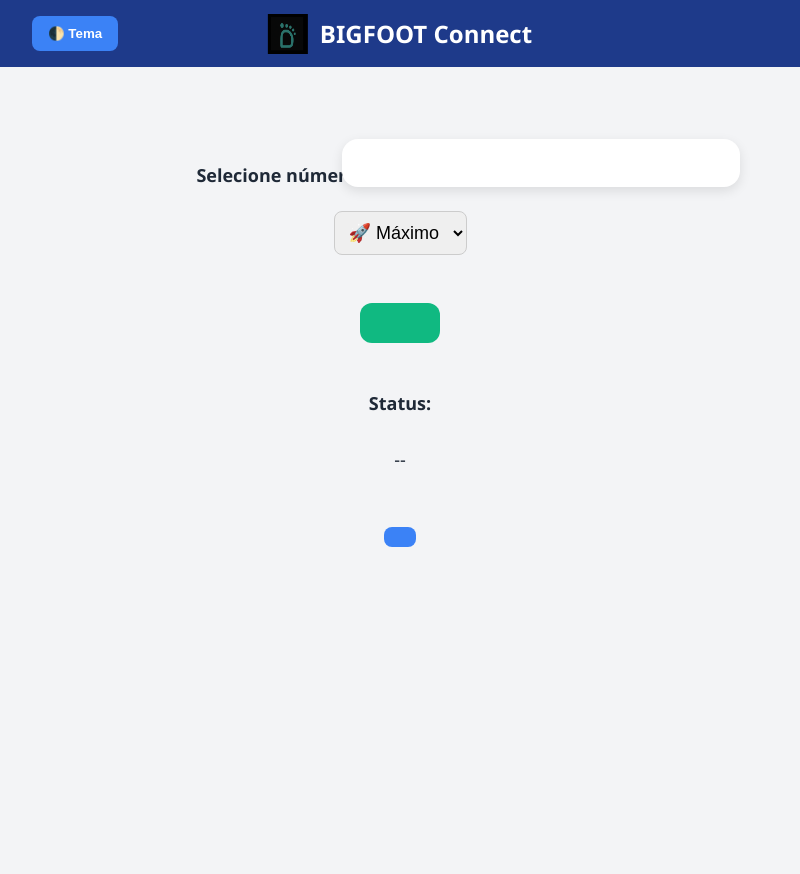
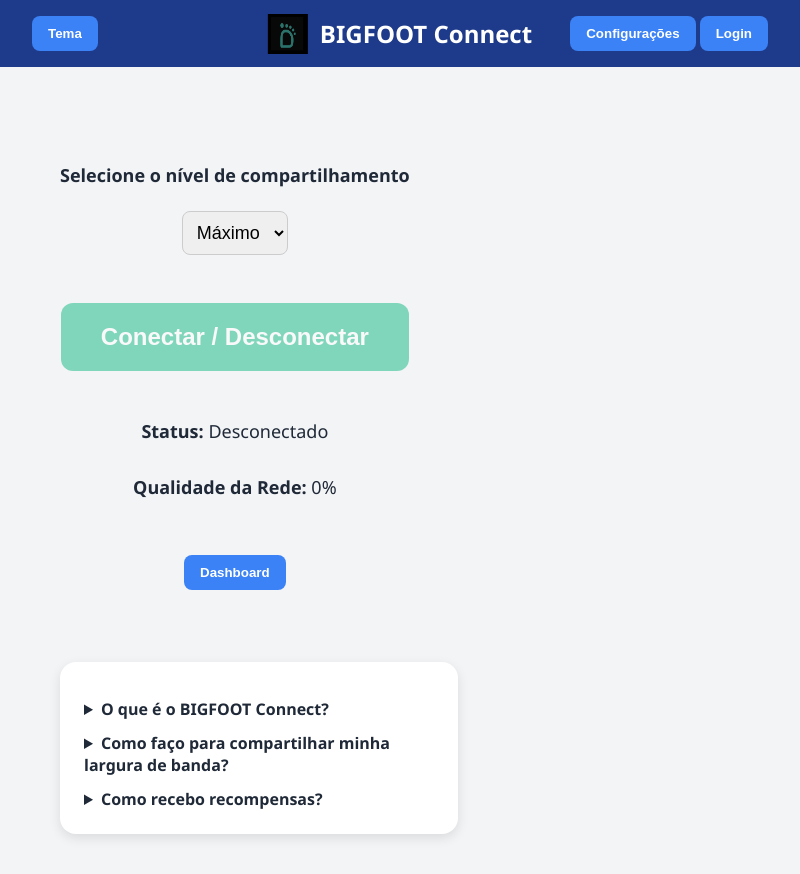
Before and after one commit to magroalbino/BIGFOOT-Connect, an Electron app: page renderer/index.html in a window 800 px wide. Before the commit the page ends 800 px from the top, so only its background shows below. Drawn offline with Linux system fonts and the light colour scheme.

Commit message:
Refactor main layout and FAQ section styles for improved responsiveness and alignment

```diff
--- a/renderer/index.html
+++ b/renderer/index.html
@@ -77,26 +77,16 @@
     main {
       display: flex;
       flex-wrap: wrap;
-      justify-content: center;
-      /* Center the content */
+      justify-content: space-between;
       align-items: flex-start;
       padding: 40px 60px;
       gap: 40px;
-      position: relative;
-      /* For absolute positioning of FAQ */
-      max-width: 1200px;
-      /* Optional: limit max width for better control */
-      margin: 0 auto;
-      /* Center the main container */
     }
 
     .content {
       text-align: center;
       max-width: 600px;
-      margin-right: 0;
-      /* Remove fixed margin */
-      flex: 1 1 600px;
-      /* Allow flexibility but maintain min width */
+      margin-right: 60px;
     }
 
     .faq {
@@ -111,12 +101,6 @@
       max-height: 500px;
       overflow-y: auto;
       margin-top: 32px;
-      position: absolute;
-      /* Pin to right */
-      right: 60px;
-      /* Distance from right edge */
-      top: 40px;
-      /* Align with top padding of main */
     }
 
     .big-button {
@@ -274,8 +258,6 @@
       main {
         flex-direction: column;
         align-items: center;
-        padding: 16px;
-        /* Reduzido para melhor ajuste em mobile */
       }
 
       .content {
@@ -286,11 +268,8 @@
 
       .faq {
         position: static;
-        /* Reverte para static em mobile */
         width: 100%;
         margin-top: 24px;
-        right: auto;
-        /* Remove posicionamento à direita */
       }
 
       .dashboard-button {
@@ -313,7 +292,7 @@
 <body>
   <header>
     <div class="left-buttons">
-      <button class="icon-button" onclick="document.body.classList.toggle('dark')">🌓 Tema</button>
+      <button class="icon-button" onclick="document.body.classList.toggle('dark')"> Tema</button>
     </div>
     <div class="header-center">
       <img src="logo.png" alt="Logo BIGFOOT" class="logo" />
@@ -327,10 +306,10 @@
       <div class="tokens">
         <strong id="threadsLabel">Selecione número de threads para mineração</strong>
         <select id="threadSelector" aria-label="Selecione o nível de compartilhamento">
-          <option value="1" data-en="Low" data-pt="Baixo">🔹 Baixo</option>
-          <option value="2" data-en="Medium" data-pt="Médio">🔸 Médio</option>
-          <option value="3" data-en="High" data-pt="Alto">🔶 Alto</option>
-          <option value="4" data-en="Maximum" data-pt="Máximo" selected>🚀 Máximo</option>
+          <option value="1" data-en="Low" data-pt="Baixo"> Baixo</option>
+          <option value="2" data-en="Medium" data-pt="Médio"> Médio</option>
+          <option value="3" data-en="High" data-pt="Alto"> Alto</option>
+          <option value="4" data-en="Maximum" data-pt="Máximo" selected> Máximo</option>
         </select>
       </div>
 
@@ -381,29 +360,29 @@
   <script>
     const translations = {
       pt: {
-        connect: "🔌 Conectar / Desconectar",
-        stop: "🛑 Parar",
+        connect: " Conectar / Desconectar",
+        stop: " Parar",
         statusDisconnected: "Desconectado",
         statusMining: "Compartilhando",
         received: "Você já recebeu:",
-        config: "⚙️ Configurações",
-        login: "🔐 Login",
-        logout: "🚪 Sair",
+        config: " Configurações",
+        login: " Login",
+        logout: " Sair",
         networkQuality: "Qualidade da Rede:",
-        dashboard: "🖥️ Dashboard",
+        dashboard: " Dashboard",
         selectThreadsLabel: "Selecione o nível de compartilhamento"
       },
       en: {
-        connect: "🔌 Connect / Disconnect",
-        stop: "🛑 Stop",
+        connect: " Connect / Disconnect",
+        stop: " Stop",
         statusDisconnected: "Disconnected",
         statusMining: "Sharing",
         received: "You’ve received:",
-        config: "⚙️ Settings",
-        login: "🔐 Login",
-        logout: "🚪 Logout",
+        config: " Settings",
+        login: " Login",
+        logout: " Logout",
         networkQuality: "Network Quality:",
-        dashboard: "🖥️ Dashboard",
+        dashboard: " Dashboard",
         selectThreadsLabel: "Select sharing level"
       }
     };
@@ -492,16 +471,16 @@
 
       if (isLoggedIn) {
         authButtons.innerHTML =
-          <div>
+          `<div>
             <button class="icon-button" onclick="toggleModal('settingsModal')">${t.config}</button>
             <button class="icon-button" onclick="handleLogout()">${t.logout}</button>
-          </div>;
+          </div>`;
       } else {
         authButtons.innerHTML =
-          <div>
+          `<div>
             <button class="icon-button" onclick="toggleModal('settingsModal')">${t.config}</button>
             <button class="icon-button" onclick="toggleModal('loginModal')">${t.login}</button>
-          </div>;
+          </div>`;
       }
 
       languageSelect.value = currentLang;
```
